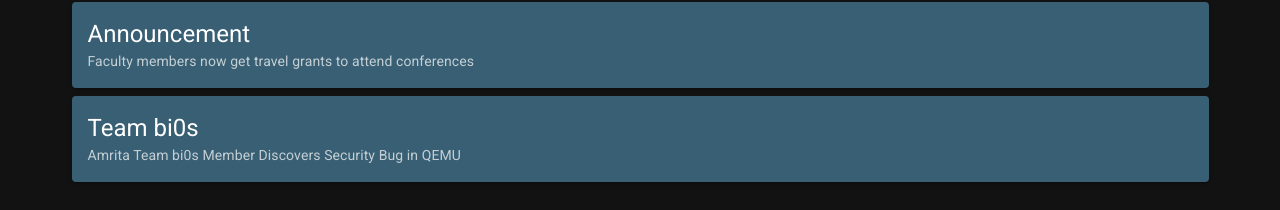
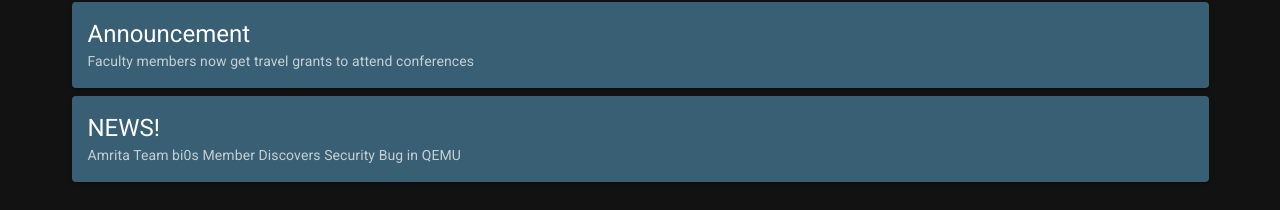
Before and after one commit to srishilesh/iris-temp, a Nuxt app: page /notifications in a window 1280 px wide. Shown: the part 180-390 px from the top of the page. Built offline with nearby package versions, Linux system fonts and the light colour scheme.

Commit message:
Minor Update

```diff
--- a/pages/login.vue
+++ b/pages/login.vue
@@ -30,8 +30,8 @@
                     :label="`Remember Me? : ${checkbox}`"
                     ></v-checkbox>
 
-                    <v-btn class="mr-4" @click="kang()">Login</v-btn>
-                    <v-btn id="loginButton" @click="submit"><nuxt-link to="/forgot-password" style="text-decoration: none;">Forgot Password!</nuxt-link></v-btn>
+                    <v-btn id="loginButton" class="mr-4" @click="kang()">Login</v-btn>
+                    <v-btn @click="submit"><nuxt-link to="/forgot-password" style="text-decoration: none;">Forgot Password!</nuxt-link></v-btn>
                 </form>
             </v-col>
         </v-row>
--- a/pages/notifications.vue
+++ b/pages/notifications.vue
@@ -32,7 +32,7 @@
             color="#385F73"
             dark
           >
-            <v-card-title class="headline">Team bi0s</v-card-title>
+            <v-card-title class="headline">NEWS!</v-card-title>
 
             <v-card-subtitle>Amrita Team bi0s Member Discovers Security Bug in QEMU</v-card-subtitle>
           </v-card>
```
